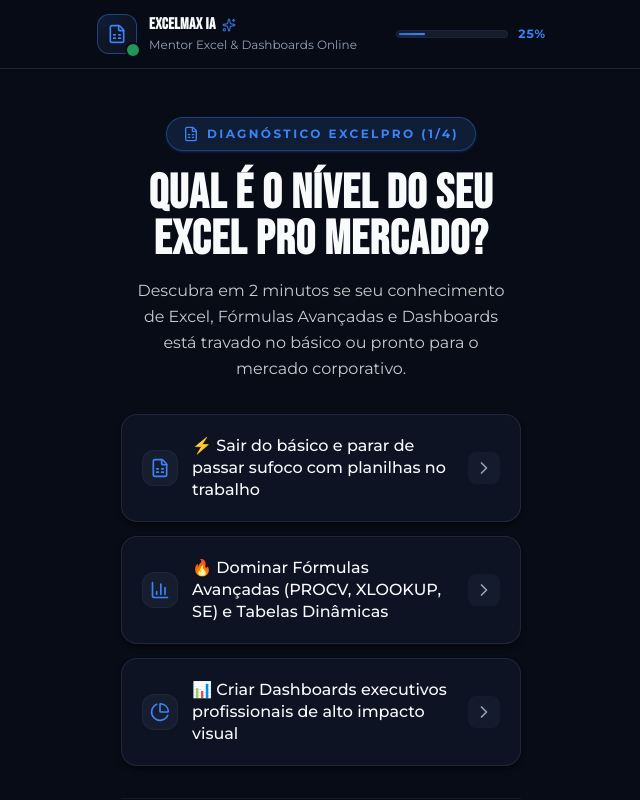
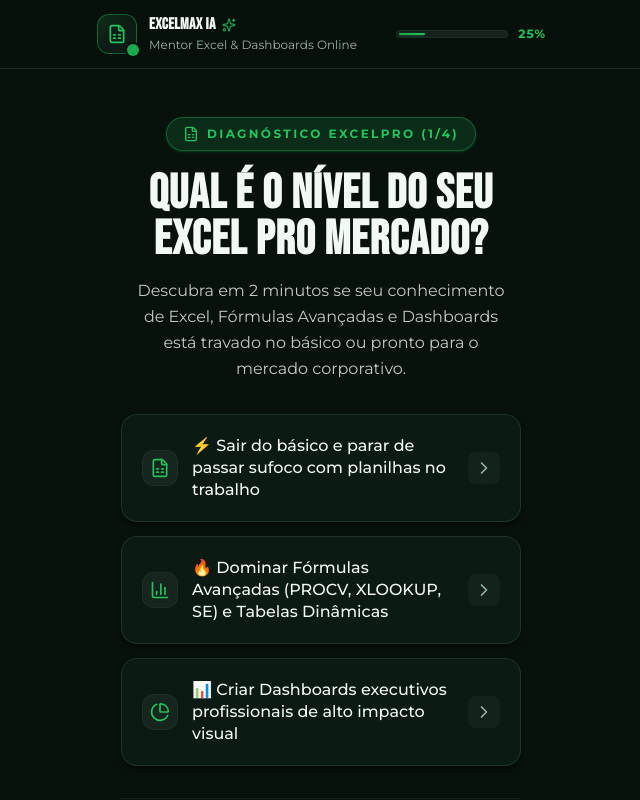
Before and after one commit to isaacalonco/MusculaMax, a React (Vite) app: page / in a window 1280 px wide. Shown: the top 800 px of the page, without its empty margins (319-959 px from the left). Built offline with nearby package versions, Linux system fonts and the light colour scheme.

Commit message:
style: apply Emerald Green Excel color palette with neon green favicon

```diff
--- a/src/index.css
+++ b/src/index.css
@@ -2,38 +2,38 @@
 
 @layer base {
   :root {
-    /* Cores Base do Tema Dark Blue / Tech Navy */
-    --background: 222 47% 6%;          /* #070A12 - Dark Obsidian Navy */
-    --foreground: 210 40% 98%;        /* #F8FAFC */
+    /* Cores Base do Tema Dark Green / Emerald Excel */
+    --background: 150 40% 5%;          /* #05120A - Deep Emerald Obsidian */
+    --foreground: 145 30% 96%;        /* #F0FDF4 */
 
     /* Cores de Superfície e Modais */
-    --card: 222 40% 10%;              /* #0F172A - Deep Slate Blue */
-    --card-foreground: 210 40% 98%;
-    --popover: 222 40% 10%;
-    --popover-foreground: 210 40% 98%;
+    --card: 150 35% 8%;               /* #0A1F12 - Dark Slate Green */
+    --card-foreground: 145 30% 96%;
+    --popover: 150 35% 8%;
+    --popover-foreground: 145 30% 96%;
 
-    /* Cores de Ação e Destaque Tech Blue */
-    --primary: 217 91% 60%;           /* #3B82F6 - Electric Blue */
+    /* Cores de Ação e Destaque Excel Green */
+    --primary: 142 71% 45%;           /* #16A34A - Vibrant Emerald Green */
     --primary-foreground: 0 0% 100%; /* #FFFFFF */
-    --accent: 217 91% 60%;            /* #3B82F6 */
+    --accent: 142 71% 45%;            /* #16A34A */
     --accent-foreground: 0 0% 100%;
 
     /* Elementos Secundários e Desativados */
-    --secondary: 222 35% 15%;         /* #1E293B */
-    --secondary-foreground: 210 40% 98%;
-    --muted: 222 30% 18%;             /* #334155 */
-    --muted-foreground: 215 20% 65%;  /* #94A3B8 */
+    --secondary: 150 25% 13%;         /* #143621 */
+    --secondary-foreground: 145 30% 96%;
+    --muted: 150 20% 17%;             /* #1B432A */
+    --muted-foreground: 145 15% 65%;  /* #8BB89B */
 
     /* Status e Alertas */
-    --success: 145 63% 42%;          /* #22C55E - Neon Green */
+    --success: 142 71% 45%;          /* #16A34A - Neon Green */
     --success-foreground: 0 0% 100%;
     --destructive: 0 84% 60%;        /* #EF4444 - Bright Red */
     --destructive-foreground: 0 0% 100%;
 
     /* Bordas e Inputs */
-    --border: 222 30% 20%;            /* #1E293B */
-    --input: 222 35% 14%;             /* #1E293B */
-    --ring: 217 91% 60%;              /* #3B82F6 */
+    --border: 150 25% 18%;            /* #19442A */
+    --input: 150 25% 13%;             /* #143621 */
+    --ring: 142 71% 45%;              /* #16A34A */
 
     /* Arredondamento Padrão */
     --radius: 0.5rem;
@@ -50,7 +50,7 @@
   --color-background: hsl(var(--background));
   --color-foreground: hsl(var(--foreground));
   --color-card: hsl(var(--card));
-  --color-card-foreground: hsl(var(--card-foreground));
+  --color-card-foreground: hsl(var(--color-card-foreground));
   --color-primary: hsl(var(--primary));
   --color-primary-foreground: hsl(var(--primary-foreground));
   --color-secondary: hsl(var(--secondary));
@@ -74,7 +74,7 @@ h1, h2, h3, h4, h5, h6 {
   letter-spacing: 0.02em;
 }
 
-/* Glassmorphism e Glow Effects Customizados Azul */
+/* Glassmorphism e Glow Effects Customizados Verde Emerald */
 .bg-glow-radial {
   background-color: hsl(var(--primary) / 0.4);
   filter: blur(40px);
```
Also changed, not shown: public/favicon.png.
